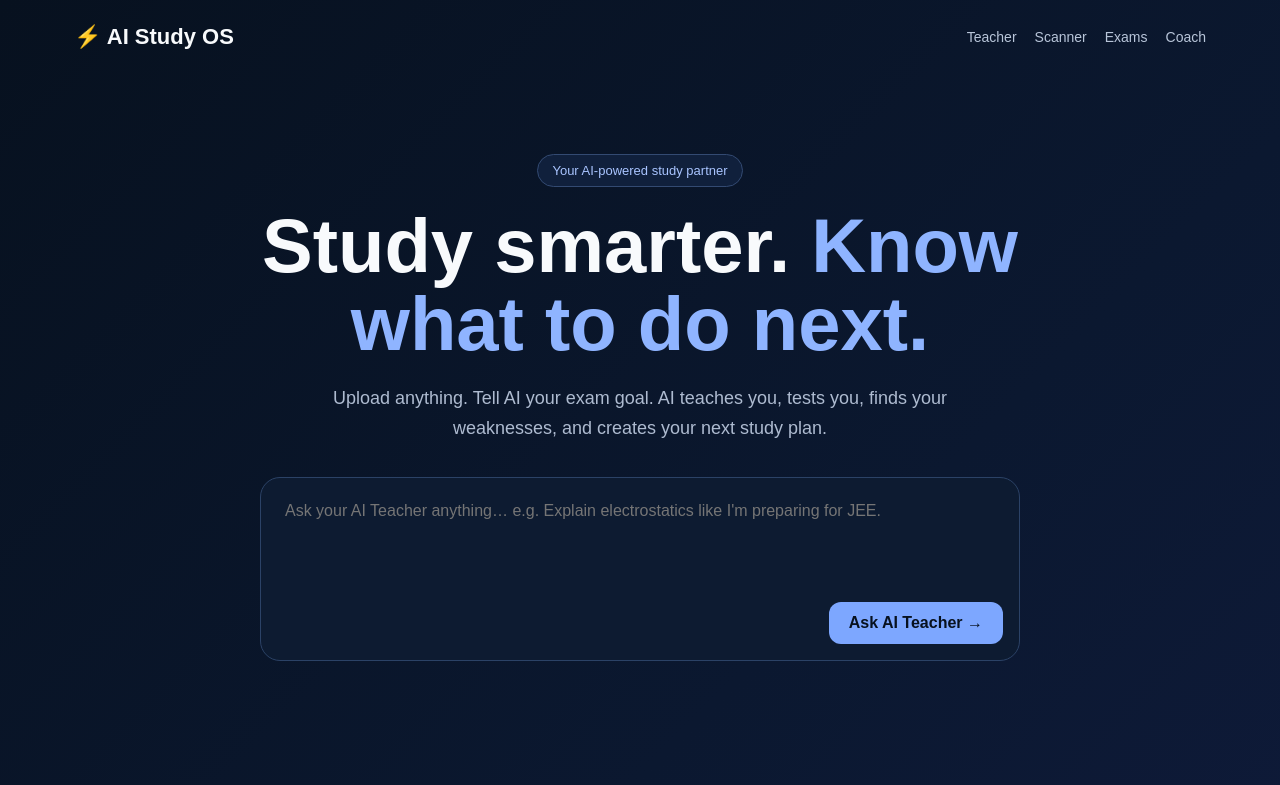
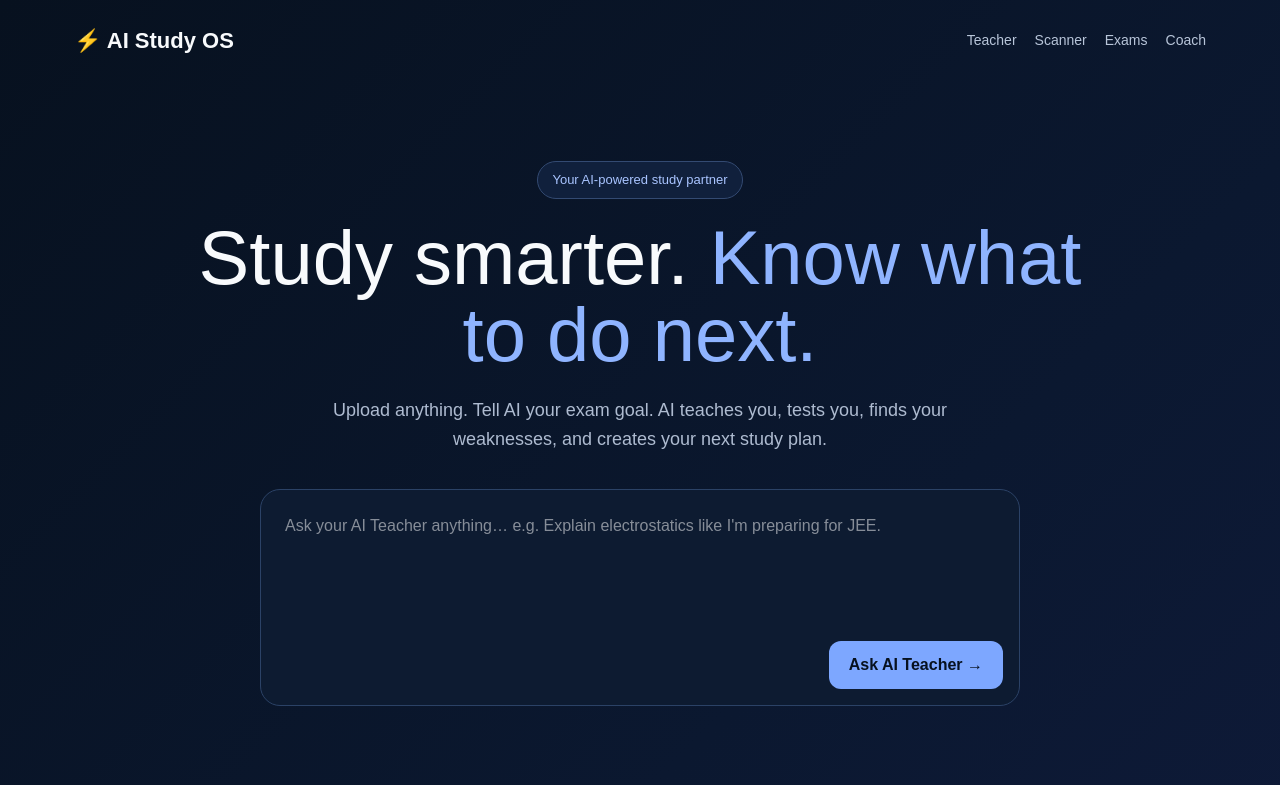
Before and after one commit to piyushk8541-lab/ai-study-os, a Next.js app: page / in a window 1280 px wide. Shown: the top 785 px of the page. Built offline with nearby package versions, Linux system fonts and the light colour scheme.

Commit message:
style: enable Tailwind global styles

```diff
--- a/app/globals.css
+++ b/app/globals.css
@@ -1,13 +1,7 @@
+@import "tailwindcss";
+
 * { box-sizing: border-box; }
-
 html, body { margin: 0; padding: 0; min-height: 100%; }
-
-body {
-  font-family: Arial, Helvetica, sans-serif;
-  background: #07111f;
-  color: #f8fafc;
-}
-
-button, input, textarea { font: inherit; }
-
+body { font-family: Arial, Helvetica, sans-serif; background: #07111f; color: #f8fafc; }
+button, input, textarea, select { font: inherit; }
 button { cursor: pointer; }
```
